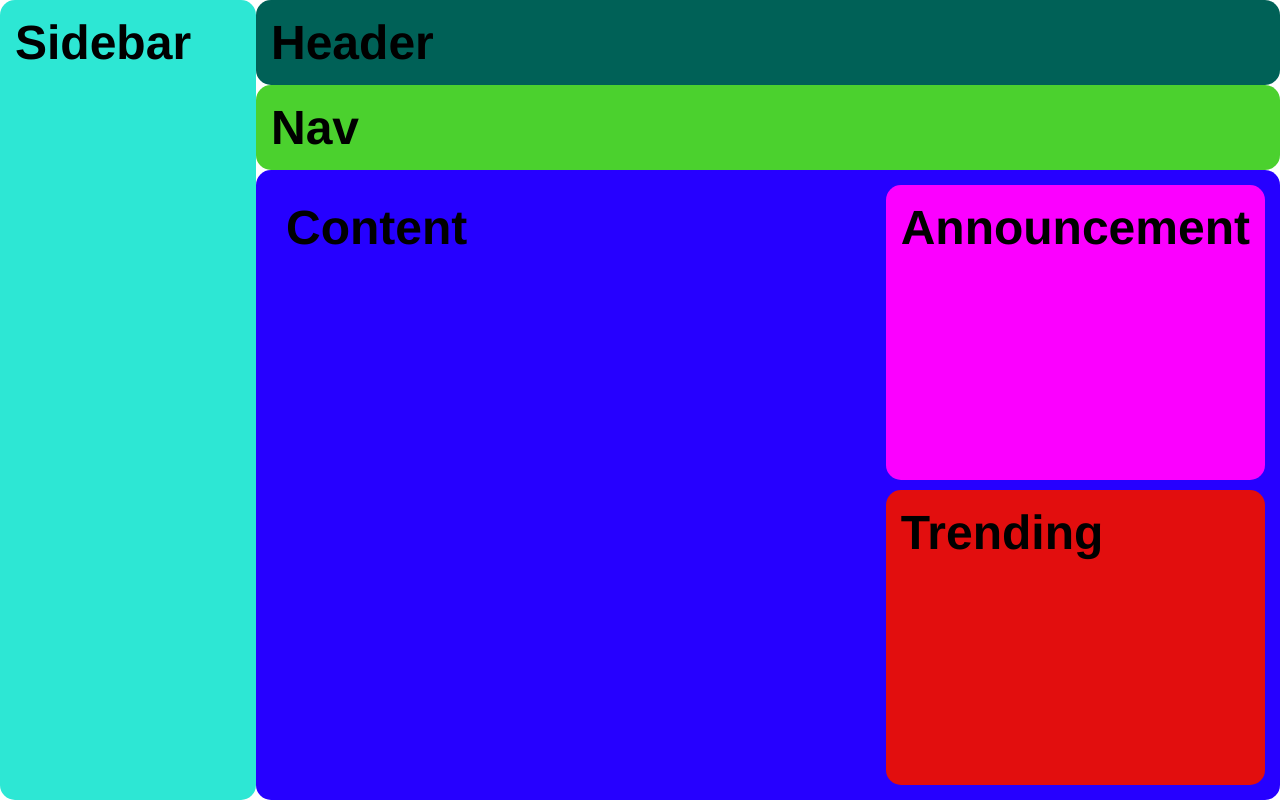
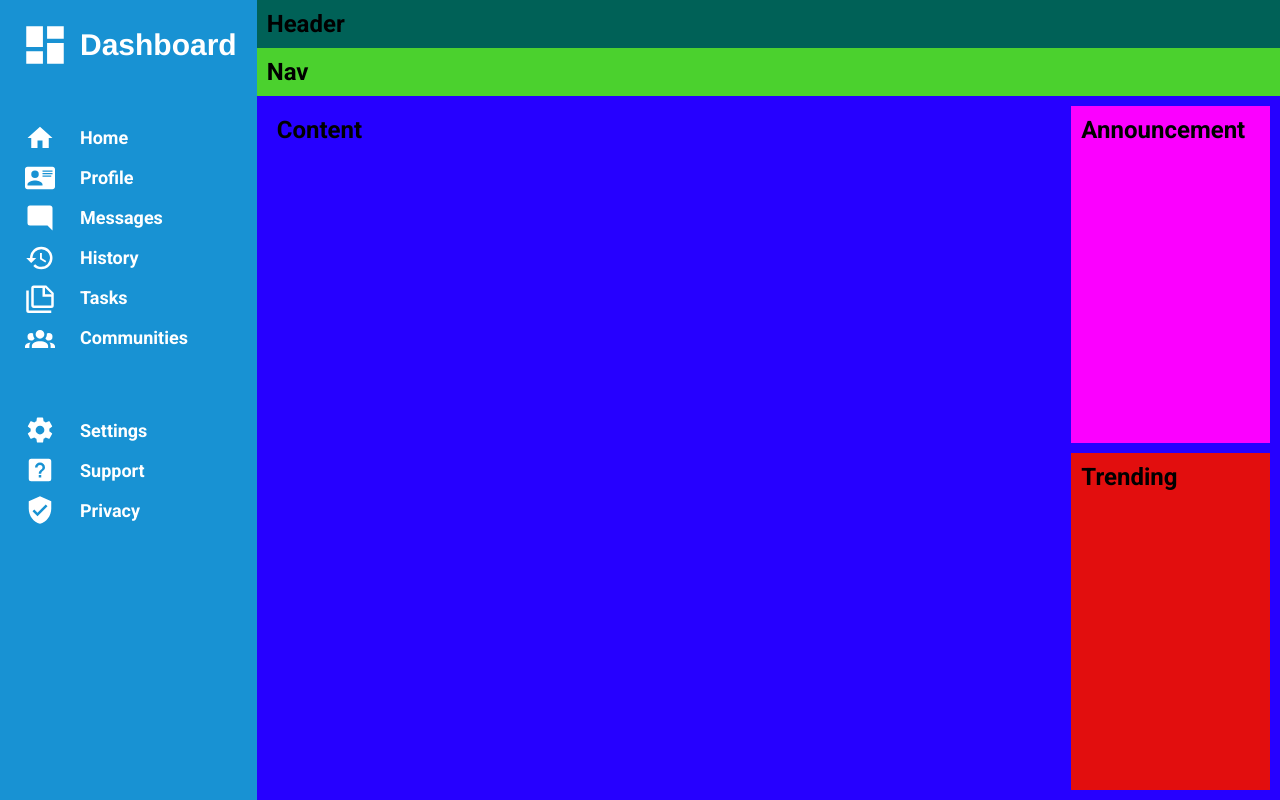
Before and after one commit to Arman-Attar/admin-dashboard, a plain HTML site: page index.html in a window 1280 px wide. Drawn offline with Linux system fonts and the light colour scheme.

Commit message:
finished styling the sidebar of the dashboard

```diff
--- a/index.html
+++ b/index.html
@@ -3,6 +3,9 @@
 <head>
     <link rel="stylesheet" href="./style.css">
     <script src="./script.js"></script>
+    <link rel="preconnect" href="https://fonts.googleapis.com">
+<link rel="preconnect" href="https://fonts.gstatic.com" crossorigin>
+<link href="https://fonts.googleapis.com/css2?family=Roboto:ital,wght@0,100..900;1,100..900&display=swap" rel="stylesheet">
     <meta charset="UTF-8">
     <meta name="viewport" content="width=device-width, initial-scale=1.0">
     <title>Admin Dashboard</title>
@@ -13,7 +16,26 @@
             <h2>Header</h2>
         </div>
         <div class="sidebar">
-            <h2>Sidebar</h2>
+            <div class="sidebar-title">
+                <svg xmlns="http://www.w3.org/2000/svg" viewBox="0 0 24 24"><title>view-dashboard</title><path d="M13,3V9H21V3M13,21H21V11H13M3,21H11V15H3M3,13H11V3H3V13Z" /></svg>Dashboard
+            </div>
+            <div class="dashboard-items">
+                <ul>
+                    <li><svg xmlns="http://www.w3.org/2000/svg" viewBox="0 0 24 24"><title>home</title><path d="M10,20V14H14V20H19V12H22L12,3L2,12H5V20H10Z" /></svg>Home</li>
+                    <li><svg xmlns="http://www.w3.org/2000/svg" viewBox="0 0 24 24"><title>card-account-details</title><path d="M2,3H22C23.05,3 24,3.95 24,5V19C24,20.05 23.05,21 22,21H2C0.95,21 0,20.05 0,19V5C0,3.95 0.95,3 2,3M14,6V7H22V6H14M14,8V9H21.5L22,9V8H14M14,10V11H21V10H14M8,13.91C6,13.91 2,15 2,17V18H14V17C14,15 10,13.91 8,13.91M8,6A3,3 0 0,0 5,9A3,3 0 0,0 8,12A3,3 0 0,0 11,9A3,3 0 0,0 8,6Z" /></svg>Profile</li>
+                    <li><svg xmlns="http://www.w3.org/2000/svg" viewBox="0 0 24 24"><title>message-reply</title><path d="M22,4C22,2.89 21.1,2 20,2H4A2,2 0 0,0 2,4V16A2,2 0 0,0 4,18H18L22,22V4Z" /></svg>Messages</li>
+                    <li><svg xmlns="http://www.w3.org/2000/svg" viewBox="0 0 24 24"><title>history</title><path d="M13.5,8H12V13L16.28,15.54L17,14.33L13.5,12.25V8M13,3A9,9 0 0,0 4,12H1L4.96,16.03L9,12H6A7,7 0 0,1 13,5A7,7 0 0,1 20,12A7,7 0 0,1 13,19C11.07,19 9.32,18.21 8.06,16.94L6.64,18.36C8.27,20 10.5,21 13,21A9,9 0 0,0 22,12A9,9 0 0,0 13,3" /></svg>History</li>
+                    <li><svg xmlns="http://www.w3.org/2000/svg" viewBox="0 0 24 24"><title>note-multiple-outline</title><path d="M3,6V22H21V24H3A2,2 0 0,1 1,22V6H3M16,9H21.5L16,3.5V9M7,2H17L23,8V18A2,2 0 0,1 21,20H7C5.89,20 5,19.1 5,18V4A2,2 0 0,1 7,2M7,4V18H21V11H14V4H7Z" /></svg>Tasks</li>
+                    <li><svg xmlns="http://www.w3.org/2000/svg" viewBox="0 0 24 24"><title>account-group</title><path d="M12,5.5A3.5,3.5 0 0,1 15.5,9A3.5,3.5 0 0,1 12,12.5A3.5,3.5 0 0,1 8.5,9A3.5,3.5 0 0,1 12,5.5M5,8C5.56,8 6.08,8.15 6.53,8.42C6.38,9.85 6.8,11.27 7.66,12.38C7.16,13.34 6.16,14 5,14A3,3 0 0,1 2,11A3,3 0 0,1 5,8M19,8A3,3 0 0,1 22,11A3,3 0 0,1 19,14C17.84,14 16.84,13.34 16.34,12.38C17.2,11.27 17.62,9.85 17.47,8.42C17.92,8.15 18.44,8 19,8M5.5,18.25C5.5,16.18 8.41,14.5 12,14.5C15.59,14.5 18.5,16.18 18.5,18.25V20H5.5V18.25M0,20V18.5C0,17.11 1.89,15.94 4.45,15.6C3.86,16.28 3.5,17.22 3.5,18.25V20H0M24,20H20.5V18.25C20.5,17.22 20.14,16.28 19.55,15.6C22.11,15.94 24,17.11 24,18.5V20Z" /></svg>Communities</li>
+                </ul>
+            </div>
+            <div class="dashboard-items">
+                <ul>
+                    <li><svg xmlns="http://www.w3.org/2000/svg" viewBox="0 0 24 24"><title>cog</title><path d="M12,15.5A3.5,3.5 0 0,1 8.5,12A3.5,3.5 0 0,1 12,8.5A3.5,3.5 0 0,1 15.5,12A3.5,3.5 0 0,1 12,15.5M19.43,12.97C19.47,12.65 19.5,12.33 19.5,12C19.5,11.67 19.47,11.34 19.43,11L21.54,9.37C21.73,9.22 21.78,8.95 21.66,8.73L19.66,5.27C19.54,5.05 19.27,4.96 19.05,5.05L16.56,6.05C16.04,5.66 15.5,5.32 14.87,5.07L14.5,2.42C14.46,2.18 14.25,2 14,2H10C9.75,2 9.54,2.18 9.5,2.42L9.13,5.07C8.5,5.32 7.96,5.66 7.44,6.05L4.95,5.05C4.73,4.96 4.46,5.05 4.34,5.27L2.34,8.73C2.21,8.95 2.27,9.22 2.46,9.37L4.57,11C4.53,11.34 4.5,11.67 4.5,12C4.5,12.33 4.53,12.65 4.57,12.97L2.46,14.63C2.27,14.78 2.21,15.05 2.34,15.27L4.34,18.73C4.46,18.95 4.73,19.03 4.95,18.95L7.44,17.94C7.96,18.34 8.5,18.68 9.13,18.93L9.5,21.58C9.54,21.82 9.75,22 10,22H14C14.25,22 14.46,21.82 14.5,21.58L14.87,18.93C15.5,18.67 16.04,18.34 16.56,17.94L19.05,18.95C19.27,19.03 19.54,18.95 19.66,18.73L21.66,15.27C21.78,15.05 21.73,14.78 21.54,14.63L19.43,12.97Z" /></svg>Settings</li>
+                    <li><svg xmlns="http://www.w3.org/2000/svg" viewBox="0 0 24 24"><title>help-box</title><path d="M11,18H13V16H11V18M12,6A4,4 0 0,0 8,10H10A2,2 0 0,1 12,8A2,2 0 0,1 14,10C14,12 11,11.75 11,15H13C13,12.75 16,12.5 16,10A4,4 0 0,0 12,6M5,3H19A2,2 0 0,1 21,5V19A2,2 0 0,1 19,21H5A2,2 0 0,1 3,19V5A2,2 0 0,1 5,3Z" /></svg>Support</li>
+                    <li><svg xmlns="http://www.w3.org/2000/svg" viewBox="0 0 24 24"><title>shield-check</title><path d="M10,17L6,13L7.41,11.59L10,14.17L16.59,7.58L18,9M12,1L3,5V11C3,16.55 6.84,21.74 12,23C17.16,21.74 21,16.55 21,11V5L12,1Z" /></svg>Privacy</li>
+                </ul>
+            </div>
         </div>
         <div class="nav">
             <h2>Nav</h2>
--- a/style.css
+++ b/style.css
@@ -1,6 +1,7 @@
 * {
     margin: 0;
     padding: 0;
+    font-family: "Roboto", sans-serif;
 }
 
 
@@ -14,11 +15,6 @@
 .header {
     grid-column: 2/4;
     background-color: #006157;
-}
-
-.sidebar {
-    grid-row: 1/4;
-    background-color: #2de7d4;
 }
 
 .nav {
@@ -44,10 +40,52 @@
 }
 
 .container div {
-    padding: 15px;
-    font-size: 32px;
+    padding: 10px;
     font-family: Helvetica;
     font-weight: bold;
-    color: rgb(0, 0, 0);
-    border-radius: 15px;
   }
+
+
+  /* Sidebar */
+
+  .sidebar {
+    grid-row: 1/4;
+    background-color: #1892d3;
+    display: grid;
+    grid-template-rows: 1fr 3fr 4fr;
+}
+
+.sidebar-title {
+    display: flex;
+    align-items: center;
+    gap: 10px;
+    color: white;
+    fill: white;
+    font-size: 30px;
+    padding: 0;
+    margin-top: 10px;
+    height: 30px;
+  }
+
+  .sidebar-title svg {
+    width: 50px;
+  }
+
+  ul {
+    list-style: none;
+    color: white;
+  }
+
+  ul svg {
+    width: 30px;
+    height: 30px;
+  }
+
+  li {
+    padding: 5px;
+    font-size: 18px;
+    display: flex;
+    align-items: center;
+    fill: white;
+    gap: 25px;
+  }
```
